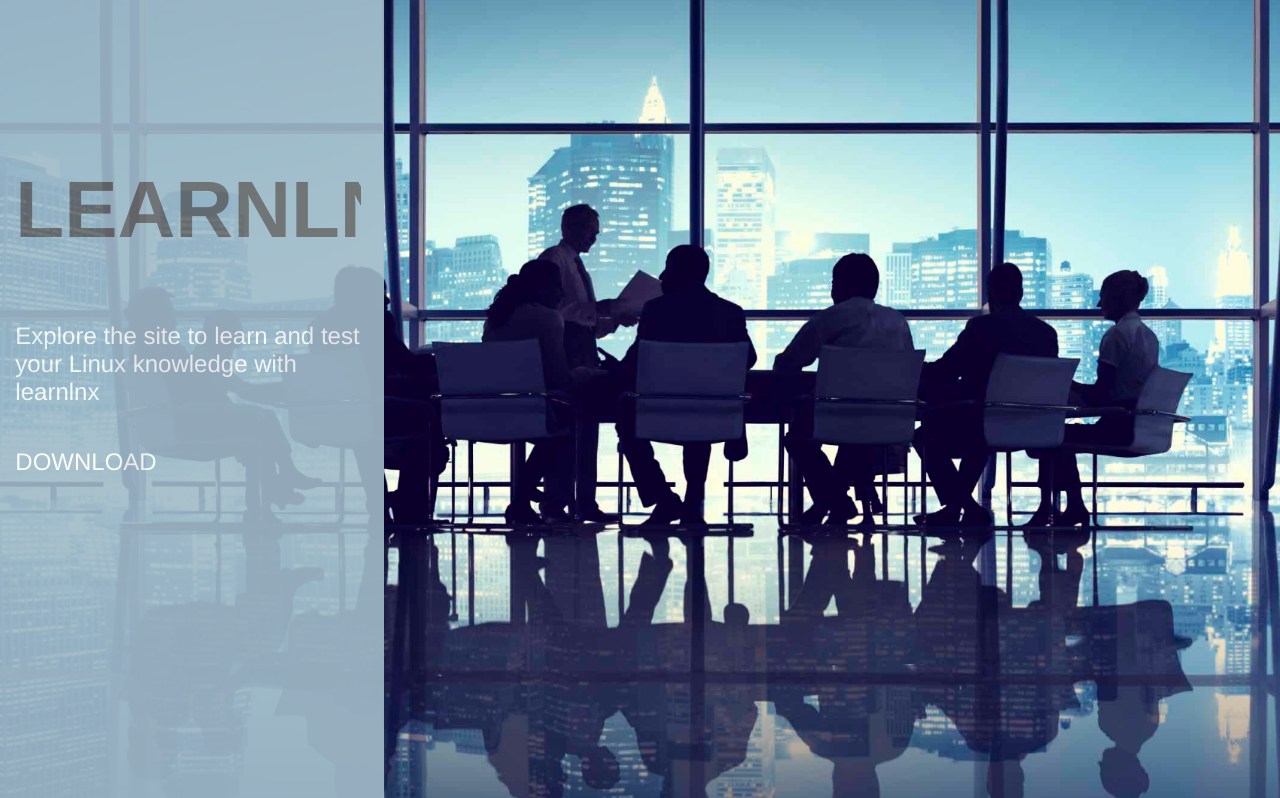
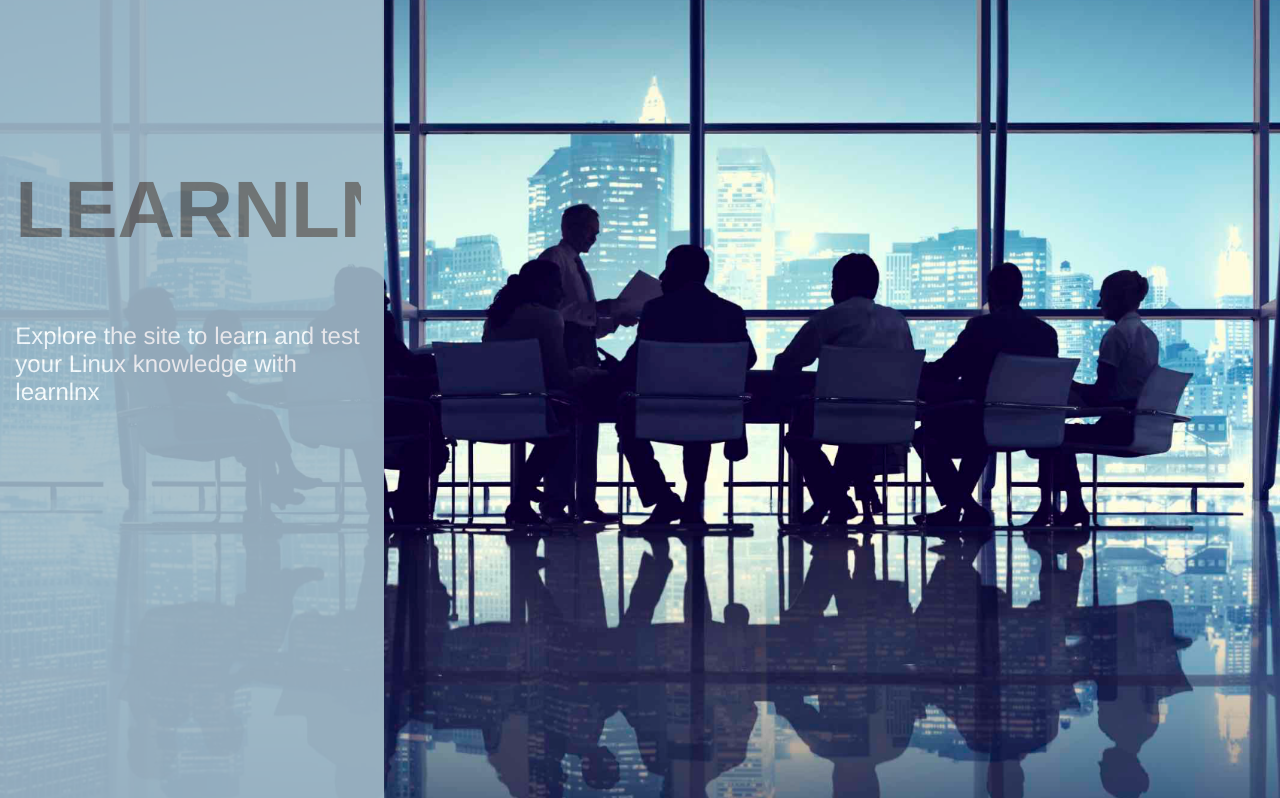
Before and after one commit to mec7703/Team3-GroupProject-ISTE240, a PHP site: page / in a window 1280 px wide. Shown: the part 111-909 px from the top of the page. Run offline with PHP 8.4, Linux system fonts and the light colour scheme.

Commit message:
Update index.php

```diff
--- a/index.php
+++ b/index.php
@@ -19,8 +19,6 @@
               <div class="leftcontent" id="leftcontent1">
                     <h2 class = "title">LEARNLNX</h2>
                     <p>Explore the site to learn and test your Linux knowledge with learnlnx</p>
-                    <br />
-                    <a class = "download" href="#">DOWNLOAD</a>
                 </div>
             </div>
             <div class="right">
```
